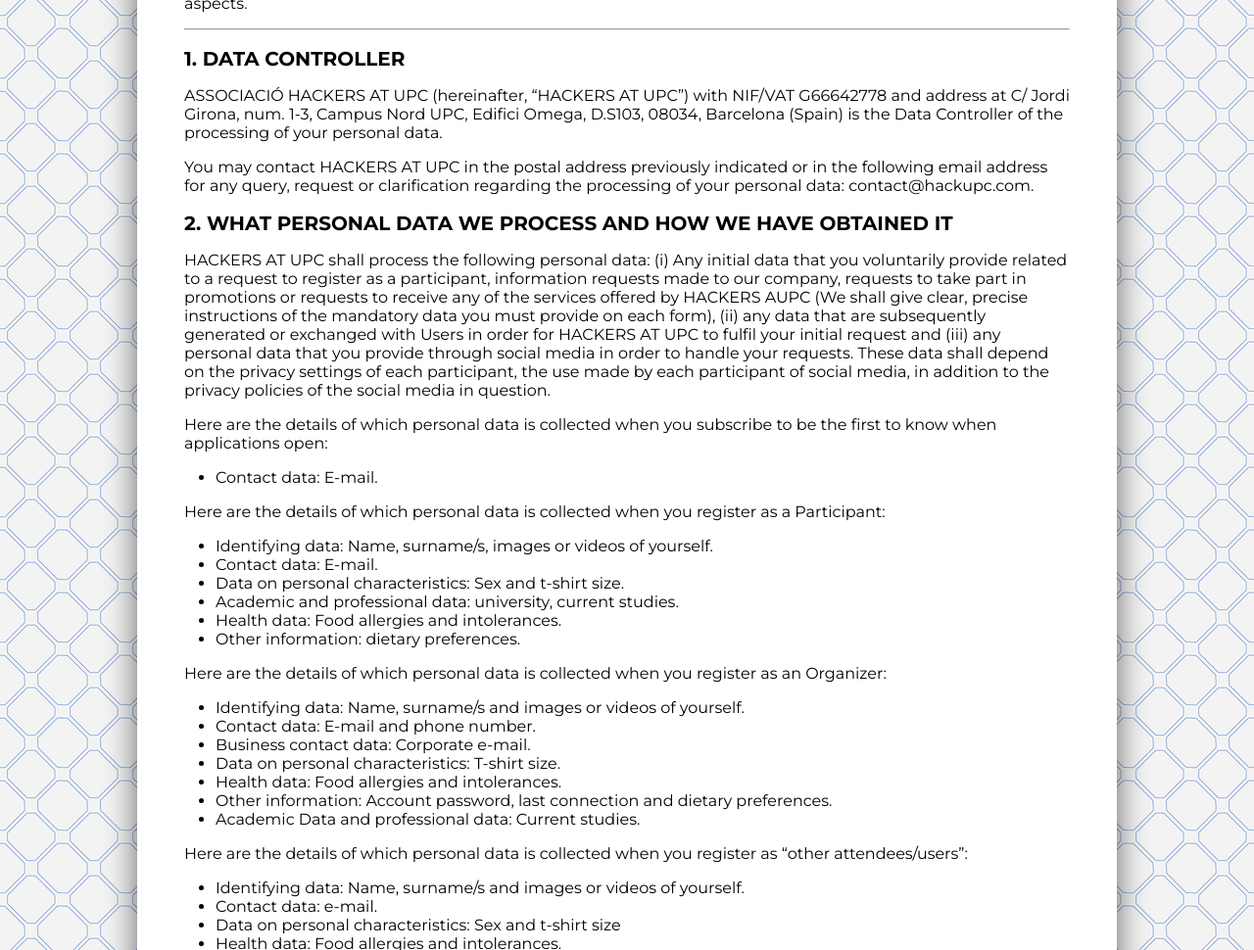
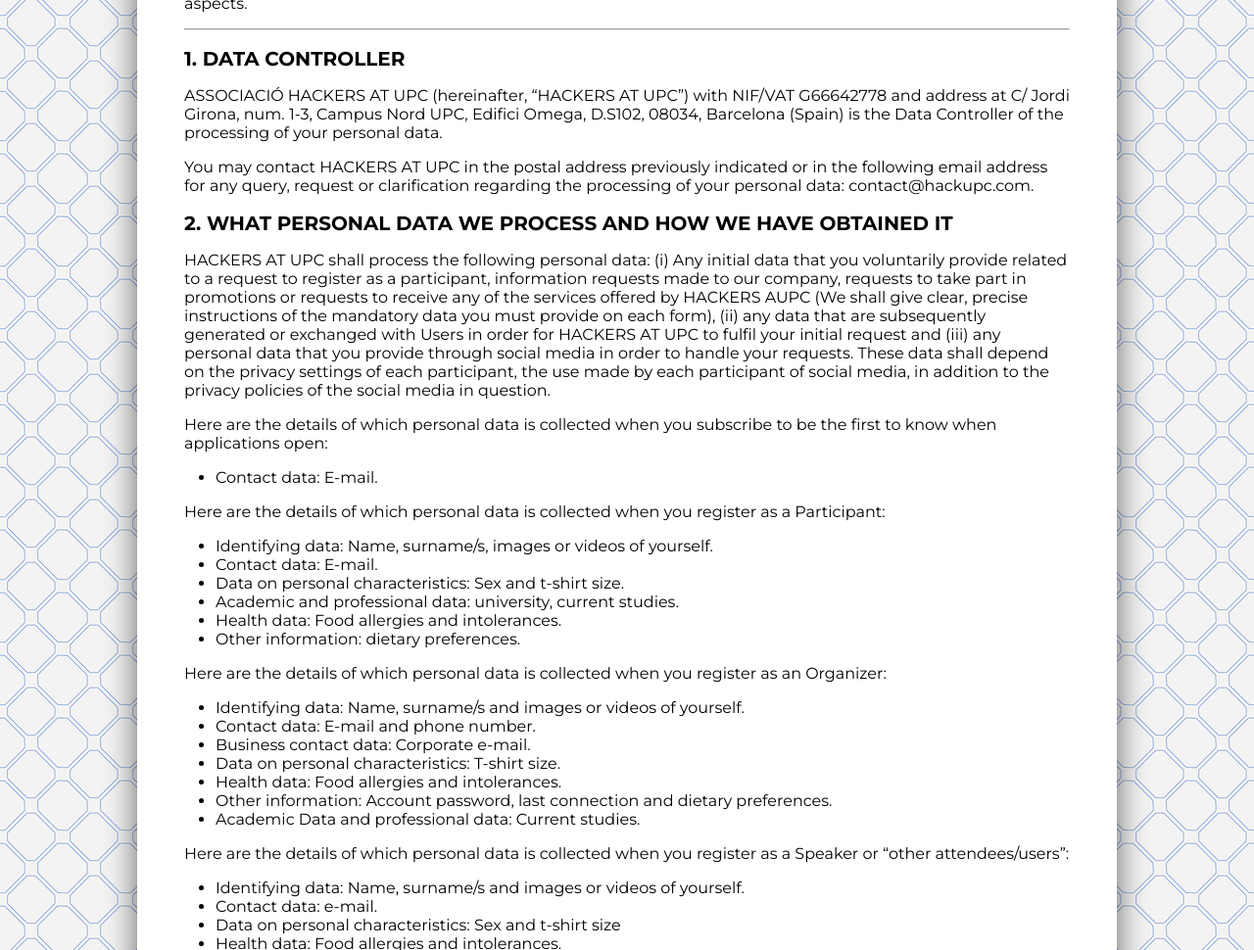
Before and after one commit to hackupc/legal-page, a Jekyll site: the page built from _documents/hacknights_privacy_and_cookies_policy.md, in a window 1280 px wide and 1400 px high. Shown: the part 330-1300 px from the top of the window at 98% size. Built offline with Jekyll 4.4.1, drawn with Linux system fonts in a browser that asks for light colours; some of the changed text lies outside the part shown.

Commit message:
revisio final

```diff
--- a/_documents/hacknights_privacy_and_cookies_policy.md
+++ b/_documents/hacknights_privacy_and_cookies_policy.md
@@ -12,7 +12,7 @@
 
 ## 1. DATA CONTROLLER
 
-ASSOCIACIÓ HACKERS AT UPC (hereinafter, “HACKERS AT UPC”) with NIF/VAT G66642778 and address at C/ Jordi Girona, num. 1-3, Campus Nord UPC, Edifici Omega, D.S103, 08034, Barcelona (Spain) is the Data Controller of the processing of your personal data.
+ASSOCIACIÓ HACKERS AT UPC (hereinafter, “HACKERS AT UPC”) with NIF/VAT G66642778 and address at C/ Jordi Girona, num. 1-3, Campus Nord UPC, Edifici Omega, D.S102, 08034, Barcelona (Spain) is the Data Controller of the processing of your personal data.
 
 You may contact HACKERS AT UPC in the postal address previously indicated or in the following email address for any query, request or clarification regarding the processing of your personal data: contact@hackupc.com.
 
@@ -44,7 +44,7 @@
 - Other information: Account password, last connection and dietary preferences.
 - Academic Data and professional data: Current studies.
 
-Here are the details of which personal data is collected when you register as "other attendees/users”:
+Here are the details of which personal data is collected when you register as a Speaker or "other attendees/users”:
 
 - Identifying data: Name, surname/s and images or videos of yourself.
 - Contact data: e-mail.
```
Also changed, not shown: other parts of _documents/hacknights_privacy_and_cookies_policy.md (+2 -0 lines), _documents/hacknights_terms_and_conditions.md (+3 -1 lines).
